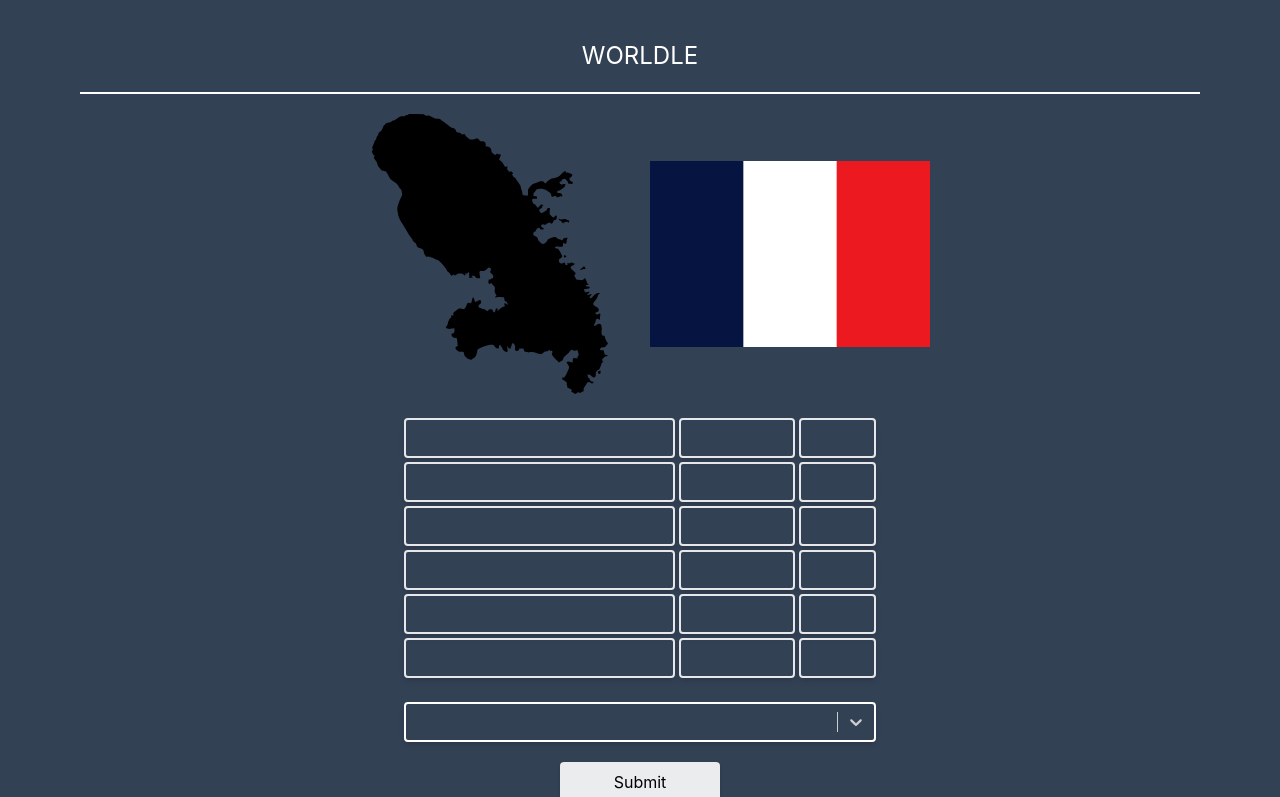
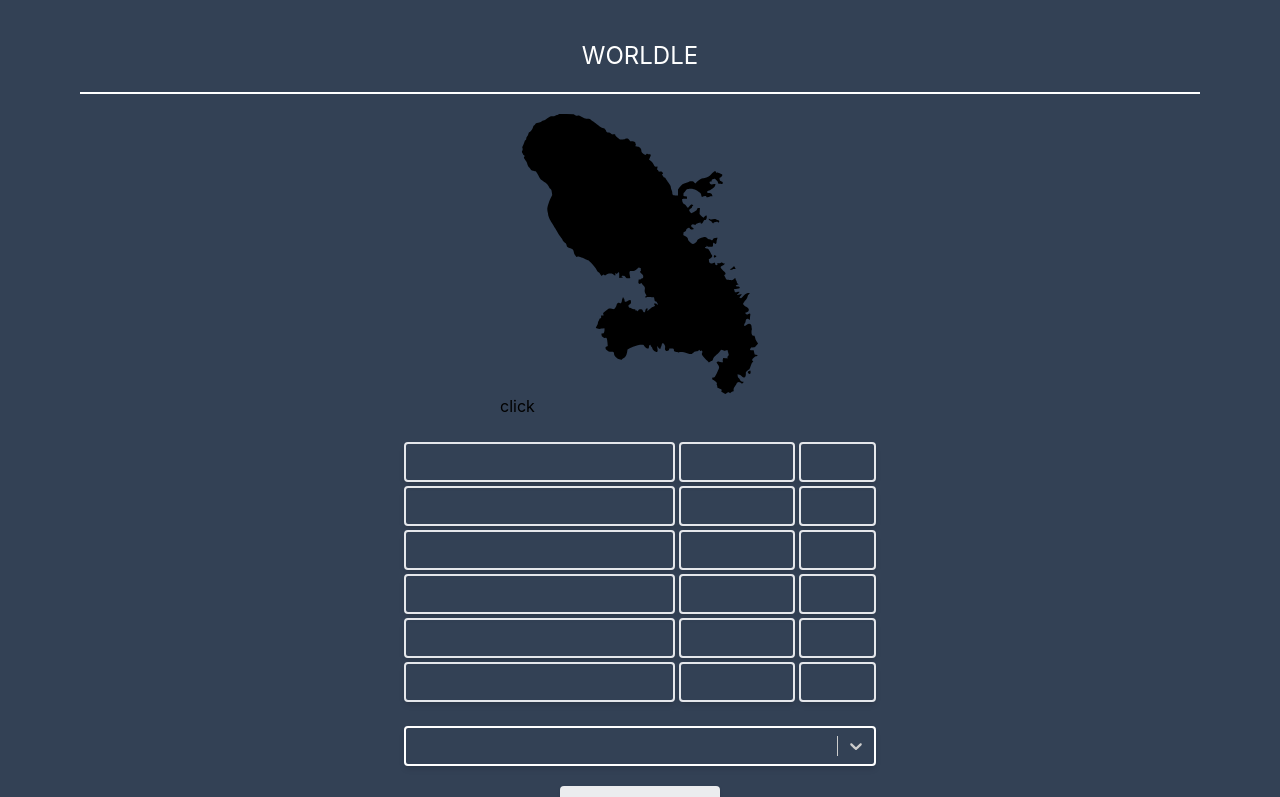
Before and after one commit to WeikeShi0730/worldle, a React (Create React App) app: page / in a window 1280 px wide. Shown: the top 797 px of the page. Built offline with nearby package versions, Linux system fonts and the light colour scheme.

Commit message:
Add card flip

```diff
--- a/src/components/current-country.component.tsx
+++ b/src/components/current-country.component.tsx
@@ -1,13 +1,30 @@
+import { useState } from "react";
 import useNewCountry from "../utils/useNewCountry";
+import ReactCardFlip from "react-card-flip";
 
 const CurrentCountry = () => {
   const countrySvg = useNewCountry();
+  console.log(countrySvg);
+  const [flipped, setFlipped] = useState<boolean>(false);
+
+  const handleClick = (event: any) => {
+    event.preventDefault();
+    setFlipped((flipped) => !flipped);
+  };
   return (
     <div className="w-full h-full max-w-xs m-auto p-5">
       {countrySvg ? (
         <div className="h-full flex justify-center items-center gap-x-5">
-          <img src={countrySvg.shape} alt="Country SVG" />
-          <img src={countrySvg.flag} alt="Country SVG" />
+          <ReactCardFlip isFlipped={flipped}>
+            <div className="">
+              <img src={countrySvg.shape} alt="Country Shape SVG" />
+              <button onClick={handleClick}>click</button>
+            </div>
+            <div className="">
+              <img src={countrySvg.flag} alt="Country Flag SVG" />
+              <button onClick={handleClick}>click</button>
+            </div>
+          </ReactCardFlip>
         </div>
       ) : null}
     </div>
```
